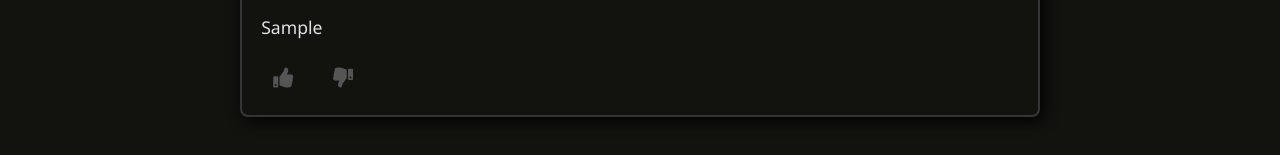
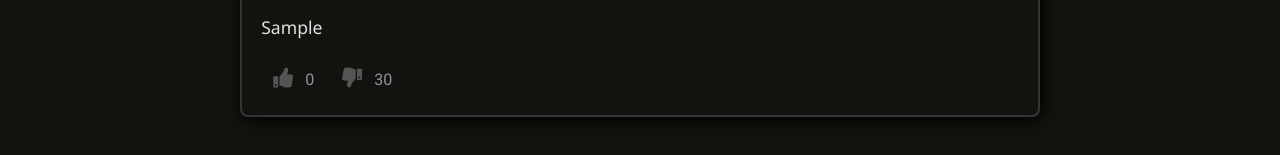
Before and after one commit to geekyquentin/KTJ_Ass3.github.io, a React (Create React App) app: page /#/dashboard in a window 1280 px wide. Both pictures are taken after typing "Sample" into the empty fields and a click on the button "Share". Shown: the part 427-582 px from the top of the page. Built offline with nearby package versions, Linux system fonts and the light colour scheme; a web font is replaced by a local one.

Commit message:
issue with reactions

```diff
--- a/src/pages/Dashboard/List.js
+++ b/src/pages/Dashboard/List.js
@@ -2,7 +2,7 @@
 //import { FaEdit, FaTrash } from 'react-icons/fa'
 import './List.css'
 
-function List({ items, deleteItem, editItem }) {
+function List({ items, deleteItem, editItem, likeCount, dislikeCount }) {
 
     return (
         <section>
@@ -30,11 +30,11 @@ function List({ items, deleteItem, editItem }) {
                         </p>
                         <div className="LikesAndDislikeBtn">
                             <div className="LikebtnAndNumber">
-                                <button className="Likebtn" onClick={() => like(id)}><i className="fas fa-thumbs-up"></i></button>
+                                <button className="Likebtn" onClick={() => likeCount(id)}><i className="fas fa-thumbs-up"></i></button>
                                 <span className="LikeNumber">{like}</span>
                             </div>
                             <div className="DislikebtnAndNumber">
-                                <button className="Dislikebtn" onClick={() => dislike(id)}><i className="fas fa-thumbs-down"></i></button>
+                                <button className="Dislikebtn" onClick={() => dislikeCount(id)}><i className="fas fa-thumbs-down"></i></button>
                                 <span className="DislikeNumber">{dislike}</span>
                             </div>
                         </div>
--- a/src/pages/Dashboard/dashboardPage.js
+++ b/src/pages/Dashboard/dashboardPage.js
@@ -15,10 +15,15 @@ const getLocalStorage = () => {
 	}
 }
 
+let numberOfLikes = 0;
+let numberOfDislikes = 30;
+
 function DashboardPage() {
 	const [name, setName] = useState('');
 	// const [like, setLike] = useState(0);
 	// const [dislike, setDislike] = useState(0);
+	let [liked, setIsLiked] = useState(false);
+	let [disliked, setIsDisliked] = useState(false);
 	const [isEditing, SetIsEditing] = useState(false);
 	const [list, setList] = useState(getLocalStorage());
 	const [editId, setEditId] = useState(null);
@@ -32,8 +37,7 @@ function DashboardPage() {
 		else if (name && isEditing) {
 			setList(list.map((item) => {
 				if (item.id === editId) {
-					const nameModify = name + "it worked";
-					return { ...item, title: nameModify, like: 0, dislike: 0 }
+					return { ...item, title: name, like: numberOfLikes, dislike: numberOfDislikes }
 				}
 				return item;
 			}))
@@ -44,7 +48,7 @@ function DashboardPage() {
 		}
 		else {
 			showAlert(true, 'success', 'list added successfully')
-			const newItem = { id: new Date().getTime().toString(), title: name };
+			const newItem = { id: new Date().getTime().toString(), title: name, like: numberOfLikes, dislike: numberOfDislikes };
 			setList([...list, newItem]);
 			setName('');
 		}
@@ -66,6 +70,34 @@ function DashboardPage() {
 		setEditId(itemEdit.id);
 		setName(itemEdit.title);
 	}
+
+	const likeCount = (id) => {
+		console.log("clicked: " + liked);
+		setIsLiked(true);
+		setIsDisliked(false);
+		console.log("clicked: " + liked);
+		if (disliked === true) {
+			setIsDisliked(false);
+		}
+		console.log("clicked: " + liked);
+
+		liked ? console.log("it is liked") : console.log("it is not liked");
+		disliked ? console.log("it is disliked") : console.log("it is not disliked");
+		console.log("write this down" + id);
+	}
+
+	const dislikeCount = (id) => {
+		setIsDisliked(true);
+		setIsLiked(false);
+		if (liked === true) {
+			setIsDisliked(false);
+		}
+
+		liked ? console.log("it is liked") : console.log("it is not liked");
+		disliked ? console.log("it is disliked") : console.log("it is not disliked");
+		console.log("write this down" + id);
+	}
+
 	useEffect(() => {
 		localStorage.setItem('list', JSON.stringify(list));
 	}, [list])
@@ -99,7 +131,7 @@ function DashboardPage() {
 				</form>
 				{
 					list.length > 0 && <div className='grocery-container'>
-						<List items={list} deleteItem={deleteItem} editItem={editItem} />
+						<List items={list} deleteItem={deleteItem} editItem={editItem} likeCount={likeCount} dislikeCount={dislikeCount} />
 					</div>
 				}
 
```
